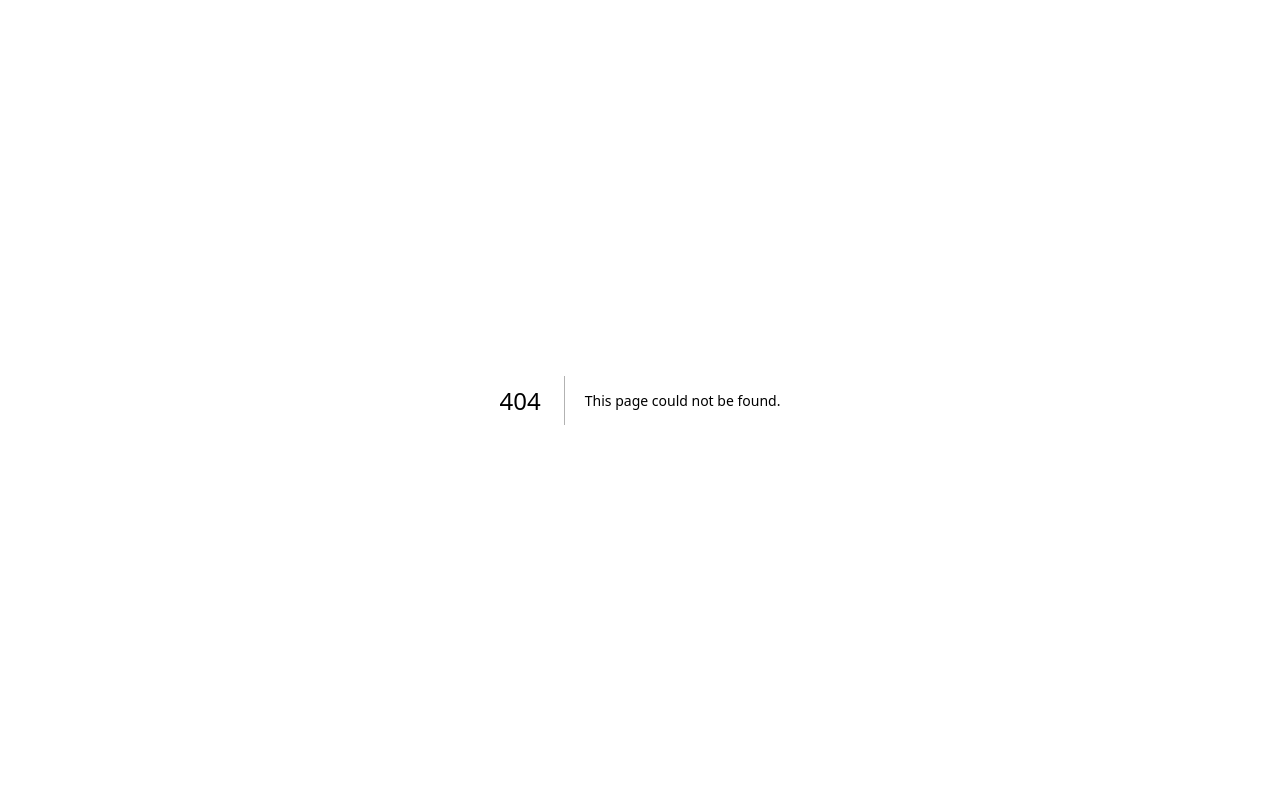
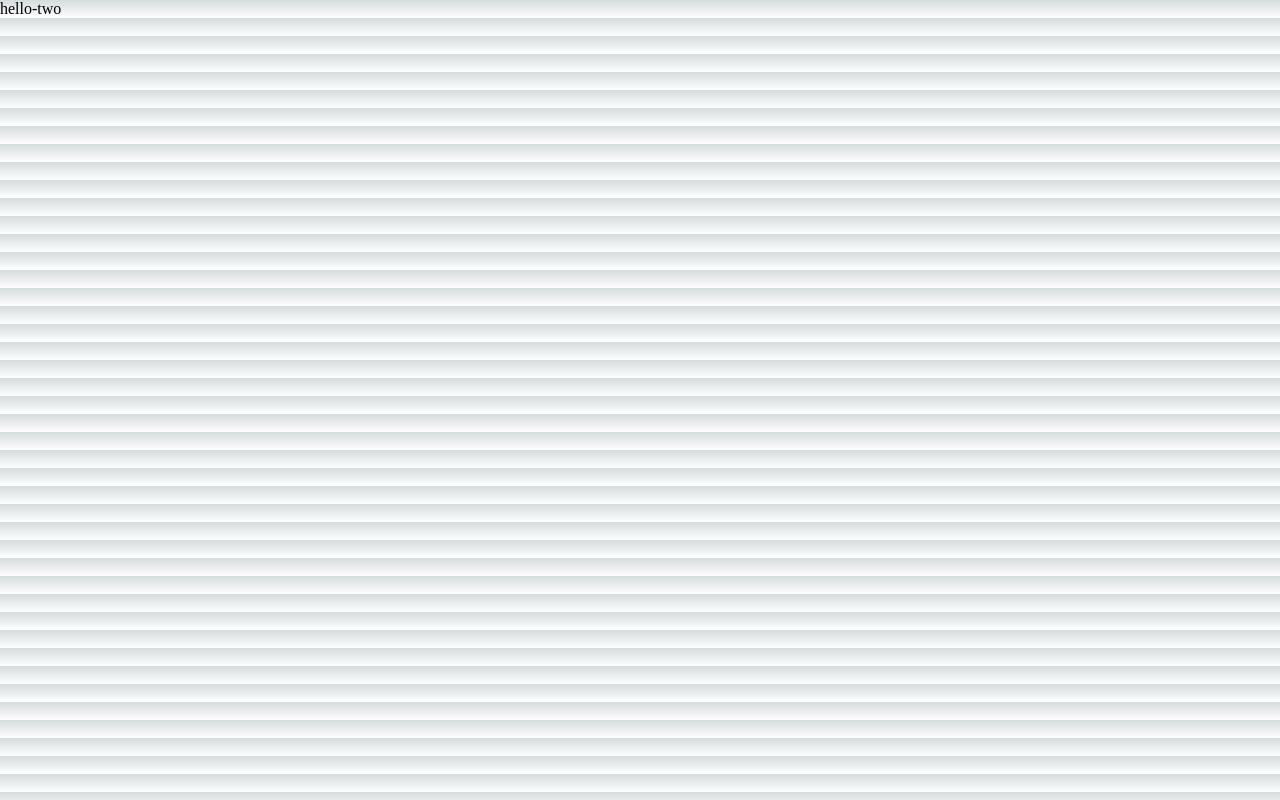
Before and after one commit to fanmucc/next-blog, a Next.js app: page /hello-two in a window 1280 px wide. Before the commit this address had no page. Built offline with nearby package versions, Linux system fonts and the light colour scheme.

Commit message:
Feat: 初始化next

```diff
--- /dev/null
+++ b/src/pages/hello-two.tsx
@@ -0,0 +1,3 @@
+export default function HelloTwo() {
+	return <div>hello-two</div>;
+}
```
Also changed, not shown: src/pages/api/mock/hello.ts (renamed from src/pages/api/hello.ts).
